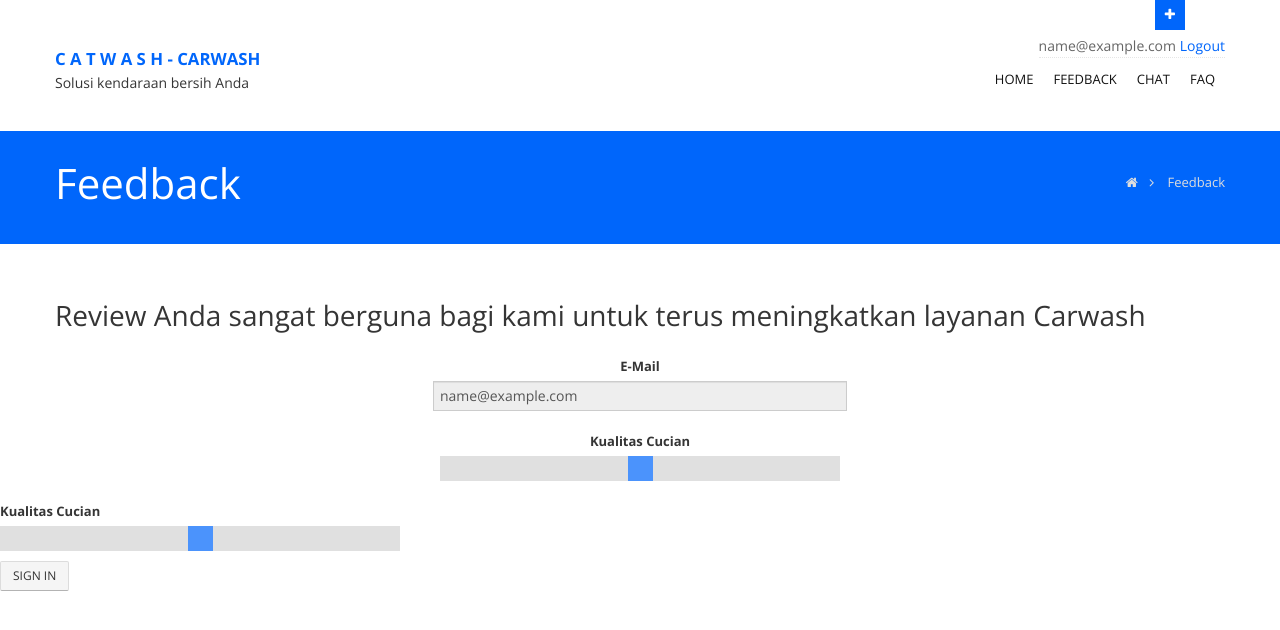
After one commit to luluiwana/Kel3_CarWash, a CodeIgniter app: page /catwash/home/feedback in a window 1280 px wide. The commit adds this page. Shown: the top 630 px of the page. Run offline with CodeIgniter, Linux system fonts and the light colour scheme; the visitor is signed in with stand-in values (Sample User, id 1); some libraries are stand-ins or nearby versions.

Commit message:
feedback

```diff
--- a/application/controllers/Home.php
+++ b/application/controllers/Home.php
@@ -168,5 +168,22 @@ class Home extends CI_Controller {
 	$this->load->view('faq');
 	}
 
+	public function feedback(){
+	if($this->session->userdata('email_sesi')=="adminku"){
+		$this->load->view('headeradmin');
+		$this->load->view('feedbackadmin');
+	}
+	elseif(!$this->session->userdata('email_sesi')){
+		$this->load->view('header');
+		$this->load->view('feedbackgagal');
+
+	}
+	else{
+		$this->load->view('header');
+		$this->load->view('feedback');
+	}
+
+	}
+
 
 }
--- /dev/null
+++ b/application/views/feedback.php
@@ -0,0 +1,90 @@
+ <style>
+ input, textarea, .uneditable-input {
+    width: 400px;
+}
+form{
+	text-align:center;
+}
+.slider {
+  -webkit-appearance: none;
+  height: 25px;
+  background: #d3d3d3;
+  outline: none;
+  opacity: 0.7;
+  -webkit-transition: .2s;
+  transition: opacity .2s;
+}
+
+.slider:hover {
+  opacity: 1;
+}
+
+.slider::-webkit-slider-thumb {
+  -webkit-appearance: none;
+  appearance: none;
+  width: 25px;
+  height: 25px;
+  background: #0066FB;
+  cursor: pointer;
+}
+
+.slider::-moz-range-thumb {
+  width: 25px;
+  height: 25px;
+  background: #0066FB;
+  cursor: pointer;
+}
+ </style>
+ <section id="inner-headline">
+      <div class="container">
+        <div class="row">
+          <div class="span4">
+            <div class="inner-heading">
+              <h2>Feedback</h2>
+            </div>
+          </div>
+          <div class="span8">
+            <ul class="breadcrumb">
+              <li><a href="#"><i class="icon-home"></i></a><i class="icon-angle-right"></i></li>
+              <li class="active">Feedback</li>
+            </ul>
+          </div>
+        </div>
+      </div>
+    </section>
+    <section id="content">
+      <div class="container">
+       <h4> Review Anda sangat berguna bagi kami untuk terus meningkatkan layanan Carwash
+       </h4>
+	   <form method="post" accept-charset="utf-8" action="http://localhost/catwash/home/addfeedback">
+				<div class="control-group">
+                    <label class="control-label" for="">E-Mail</label>
+                    <div class="controls">
+                       <input class="form-control"  type="text"  required name="email" placeholder="E-mail" disabled value="<?php echo $this->session->userdata('email_sesi');?>">
+                    </div>
+                  </div>
+
+				  <div class="control-group">
+                    <label class="control-label" for="">Kualitas Cucian</label>
+                    <div class="controls">
+                        <input type="range" name="kualitas" min="1" max="5" class="slider">
+                    </div>
+                  </div>
+
+
+                  </div><div class="control-group">
+                    <label class="control-label" for="">Kualitas Cucian</label>
+                    <div class="controls">
+                        <input type="range" name="kualitas" min="1" max="5" class="slider">
+                    </div>
+                  </div>
+
+
+                  <div class="control-group">
+                    <div class="controls">
+                      <input type="submit" class="btn" name="login" value="Sign In" >
+                    </div>
+				</form>
+		</div>
+	</div>
+	</section>
--- a/application/views/header.php
+++ b/application/views/header.php
@@ -247,7 +247,7 @@
                       <a href="http://localhost/catwash/">Home <i></i></a>
                     </li>
                     <li class="dropdown">
-                      <a href="#">Feedback<i ></i></a>
+                      <a href="http://localhost/catwash/home/feedback">Feedback<i ></i></a>
                       <ul class="dropdown-menu">
 
                       </ul>
--- a/application/views/headeradmin.php
+++ b/application/views/headeradmin.php
@@ -249,7 +249,7 @@
                       <a href="http://localhost/catwash/home/riwayat">Riwayat Customer<i ></i></a>
                     </li>
 					<li class="dropdown">
-                      <a href="#">Feedback<i ></i></a>
+                      <a href="http://localhost/catwash/home/feedback_admin">Feedback<i ></i></a>
                     </li>
                     <li class="dropdown">
                       <a href="http://localhost/catwash/home/chat">Chat<i ></i></a>
--- a/assets/css/style.css
+++ b/assets/css/style.css
@@ -759,7 +759,7 @@ section.callaction {
 ==================================== */
 
 #inner-headline {
-  background: #252525;
+  background: #0066FB;
   position: relative;
   margin: 0;
   padding: 0;
```
Also changed, not shown: application/views/feedbackgagal.php (added, +25 -0 lines).
